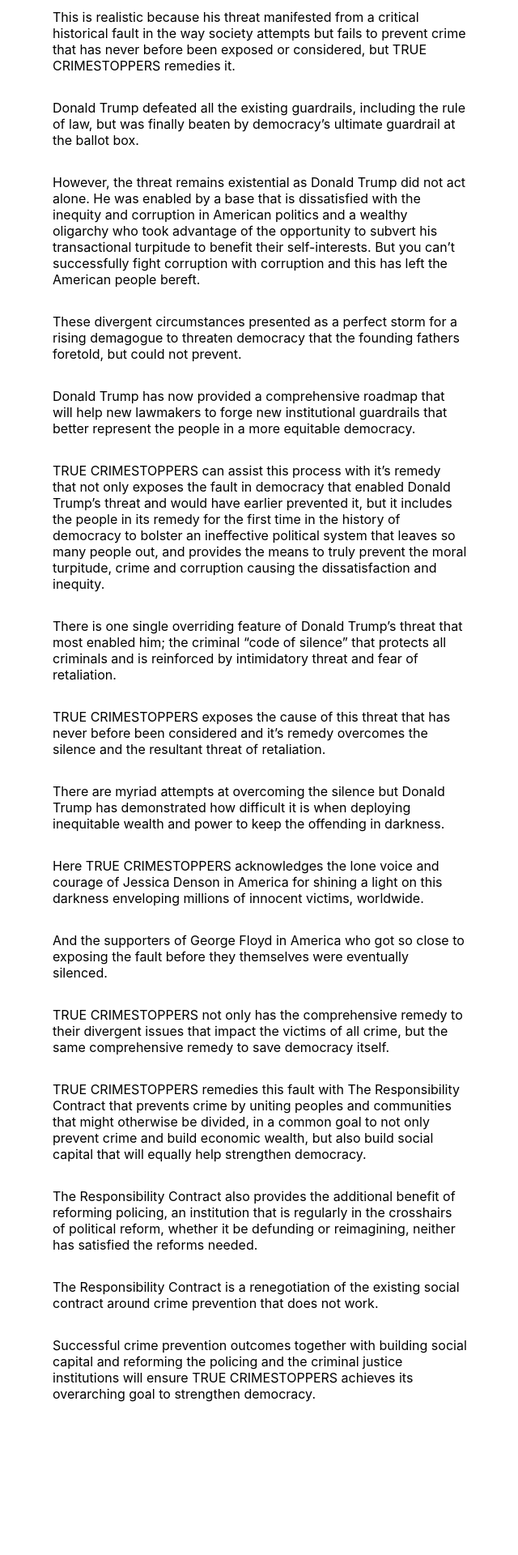
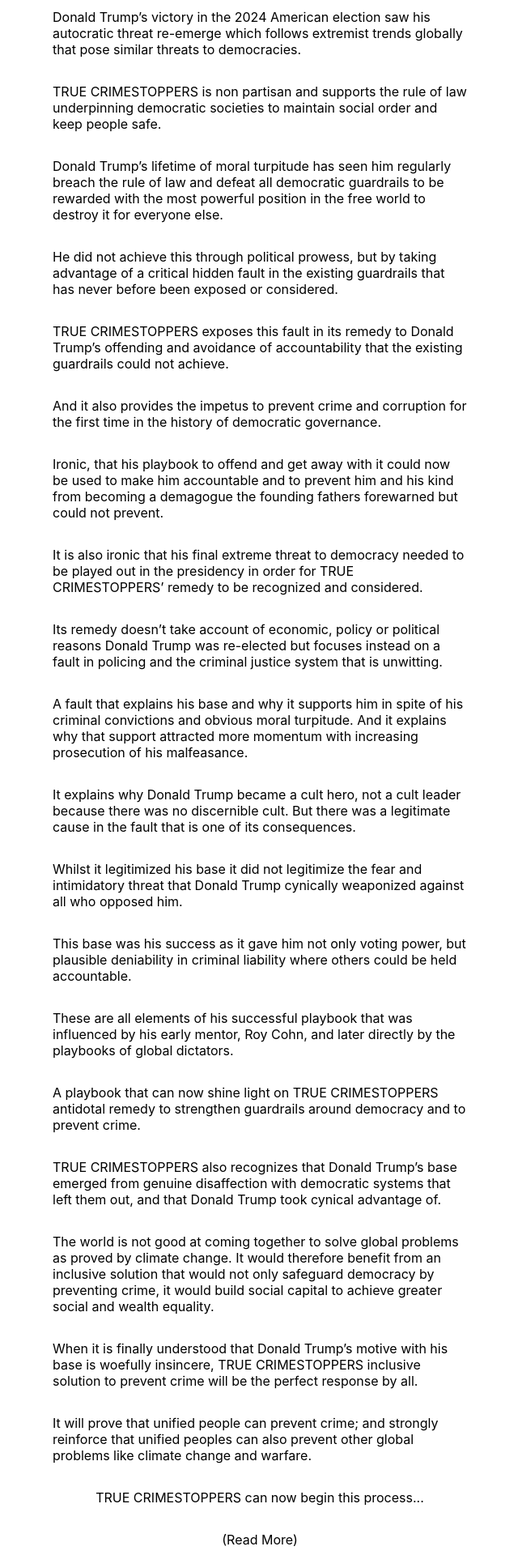
Before and after one commit to berneymark/TrueCrimestoppers, a React (Create React App) app: page /about/future in a window 1280 px wide. Shown: the part 320-2240 px from the top of the page at 81% size, without its empty margins (319-959 px from the left). Before the commit the page ends 2067 px from the top, so only its background shows below. Built offline with nearby package versions, Linux system fonts and the light colour scheme.

Commit message:
updated goals text

```diff
--- a/src/pages/about/Future.js
+++ b/src/pages/about/Future.js
@@ -6,55 +6,76 @@
       <main class="article" id="our-idea">
         <h1>Our Goals</h1>
         <p>
-          TRUE CRIMESTOPPERS has an overarching goal to strengthen guardrails around democracy that was threatened in America by Donald Trump recently.
+          TRUE CRIMESTOPPERS’ first goal is to prevent crime but it recently took on an overarching goal to strengthen guardrails around democracy.
         </p>
         <p>
-          This is realistic because his threat manifested from a critical historical fault in the way society attempts but fails to prevent crime that has never before been exposed or considered, but TRUE CRIMESTOPPERS remedies it.
+          Donald Trump’s victory in the 2024 American election saw his autocratic threat re-emerge which follows extremist trends globally that pose similar threats to democracies.
         </p>
         <p>
-          Donald Trump defeated all the existing guardrails, including the rule of law, but  was finally beaten by democracy’s ultimate guardrail at the ballot box.
+          TRUE CRIMESTOPPERS is non partisan and supports the rule of law underpinning democratic societies to maintain social order and keep people safe.
         </p>
         <p>
-          However, the threat remains existential as Donald Trump did not act alone. He was enabled by a base that is dissatisfied with the inequity and corruption in American politics and a wealthy oligarchy who took advantage of the opportunity to subvert his transactional turpitude to benefit their self-interests. But you can’t successfully fight corruption with corruption and this has left the American people bereft.
+          Donald Trump’s lifetime of moral turpitude has seen him regularly breach the rule of law and defeat all democratic guardrails to be rewarded with the most powerful position in the free world to destroy it for everyone else.
         </p>
         <p>
-          These divergent circumstances presented as a perfect storm for a rising demagogue to threaten democracy that the founding fathers foretold, but could not prevent.
+          He did not achieve this through political prowess, but by taking advantage of a critical hidden fault in the existing guardrails that has never before been exposed or considered.
         </p>
         <p>
-          Donald Trump has now provided a comprehensive roadmap that will help new lawmakers to forge new institutional guardrails that better represent the people in a more equitable democracy.
+          TRUE CRIMESTOPPERS exposes this fault in its remedy to Donald Trump’s offending and avoidance of accountability that the existing guardrails could not achieve.
         </p>
         <p>
-          TRUE CRIMESTOPPERS can assist this process with it’s remedy that not only exposes the fault in democracy that enabled Donald Trump’s threat and would have earlier prevented it, but it includes the people in its remedy for the first time in the history of democracy to bolster an ineffective political system that leaves so many people out, and provides the means to truly prevent the moral turpitude, crime and corruption causing the dissatisfaction and inequity.
+          And it also provides the impetus to prevent crime and corruption for the first time in the history of democratic governance.
         </p>
         <p>
-          There is one single overriding feature of Donald Trump’s threat that most enabled him; the criminal “code of silence” that protects all criminals and is reinforced by intimidatory threat and fear of retaliation.
+          Ironic, that his playbook to offend and get away with it could now be used to make him accountable and to prevent him and his kind from becoming a demagogue the founding fathers forewarned but could not prevent.
         </p>
         <p>
-          TRUE CRIMESTOPPERS exposes the cause of this threat that has never before been considered and it’s remedy overcomes the silence and the resultant threat of retaliation.
+          It is also ironic that his final extreme threat to democracy needed to be played out in the presidency in order for TRUE CRIMESTOPPERS’ remedy to be recognized and considered.
         </p>
         <p>
-          There are myriad attempts at overcoming the silence but Donald Trump has demonstrated how difficult it is when deploying inequitable wealth and power to keep the offending in darkness.
+          Its remedy doesn’t take account of economic, policy or  political reasons Donald Trump was re-elected but focuses instead on a fault in policing and the criminal justice system that is unwitting.
         </p>
         <p>
-          Here TRUE CRIMESTOPPERS acknowledges the lone voice and courage of Jessica Denson in America for shining a light on this darkness enveloping millions of innocent victims, worldwide.
+          A fault that explains his base and why it supports him in spite of his criminal convictions and obvious moral turpitude. And it explains why that support attracted more momentum with increasing prosecution of his malfeasance.
         </p>
         <p>
-          And the supporters of George Floyd in America who got so close to exposing the fault before they themselves were eventually silenced.
+          It explains why Donald Trump became a cult hero, not a cult leader because there was no discernible cult. But there was a legitimate cause in the fault that is one of its consequences.
         </p>
         <p>
-          TRUE CRIMESTOPPERS not only has the comprehensive remedy to their divergent issues that impact the victims of all crime, but the same comprehensive remedy to save democracy itself.
+          Whilst it legitimized his base it did not legitimize the fear and intimidatory threat that Donald Trump cynically weaponized against all who opposed him.
         </p>
         <p>
-          TRUE CRIMESTOPPERS remedies this fault with The Responsibility Contract that prevents crime by uniting peoples and communities that might otherwise be divided, in a common goal to not only prevent crime and build economic wealth, but also build social capital that will equally help strengthen democracy.
+          This base was his success as it gave him not only voting power, but plausible deniability in criminal liability where others could be held accountable.
         </p>
         <p>
-          The Responsibility Contract also provides the additional benefit of reforming policing, an institution that is regularly in the crosshairs of political reform, whether it be defunding or reimagining, neither has satisfied the reforms needed.
+          These are all elements of his successful playbook that was influenced by his early mentor, Roy Cohn, and later directly by the playbooks of global dictators.
         </p>
         <p>
-          The Responsibility Contract is a renegotiation of the existing social contract around crime prevention that does not work.
+          A playbook that can now shine light on TRUE CRIMESTOPPERS antidotal remedy to strengthen guardrails around democracy and to prevent crime.
         </p>
         <p>
-          Successful crime prevention outcomes together with building social capital and reforming the policing and the criminal justice institutions will ensure TRUE CRIMESTOPPERS achieves its overarching goal to strengthen democracy.
+          TRUE CRIMESTOPPERS also recognizes that Donald Trump’s base emerged from genuine disaffection with democratic systems that left them out, and that Donald Trump took cynical advantage of.
+        </p>
+        <p>
+          The world is not good at coming together to solve global problems as proved by climate change. It would therefore benefit from an inclusive solution that would not only safeguard democracy by preventing crime, it would build social capital to achieve greater social and wealth equality.
+        </p>
+        <p>
+          When it is finally understood that Donald Trump’s motive with his base is woefully insincere, TRUE CRIMESTOPPERS inclusive solution to prevent crime will be the perfect response by all.
+        </p>
+        <p>
+          It will prove that unified people can prevent crime; and strongly reinforce that unified peoples can also prevent other global problems like climate change and warfare.
+        </p>
+        <p>
+          TRUE CRIMESTOPPERS can now begin this process...
+        </p>
+        <p>
+          (Read More)
+        </p>
+        <p>
+
+        </p>
+        <p>
+
         </p>
       </main>
     );
```
